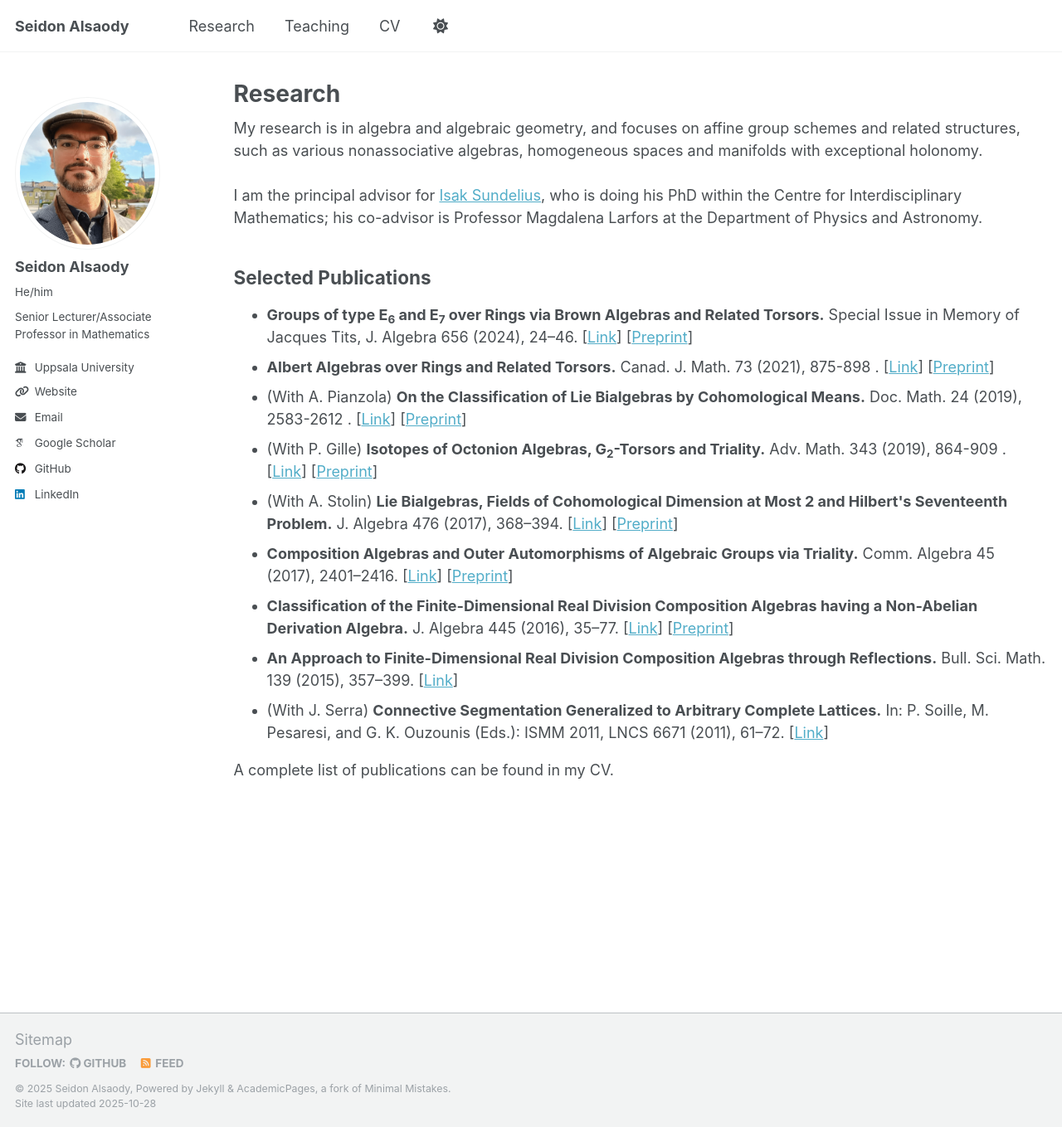
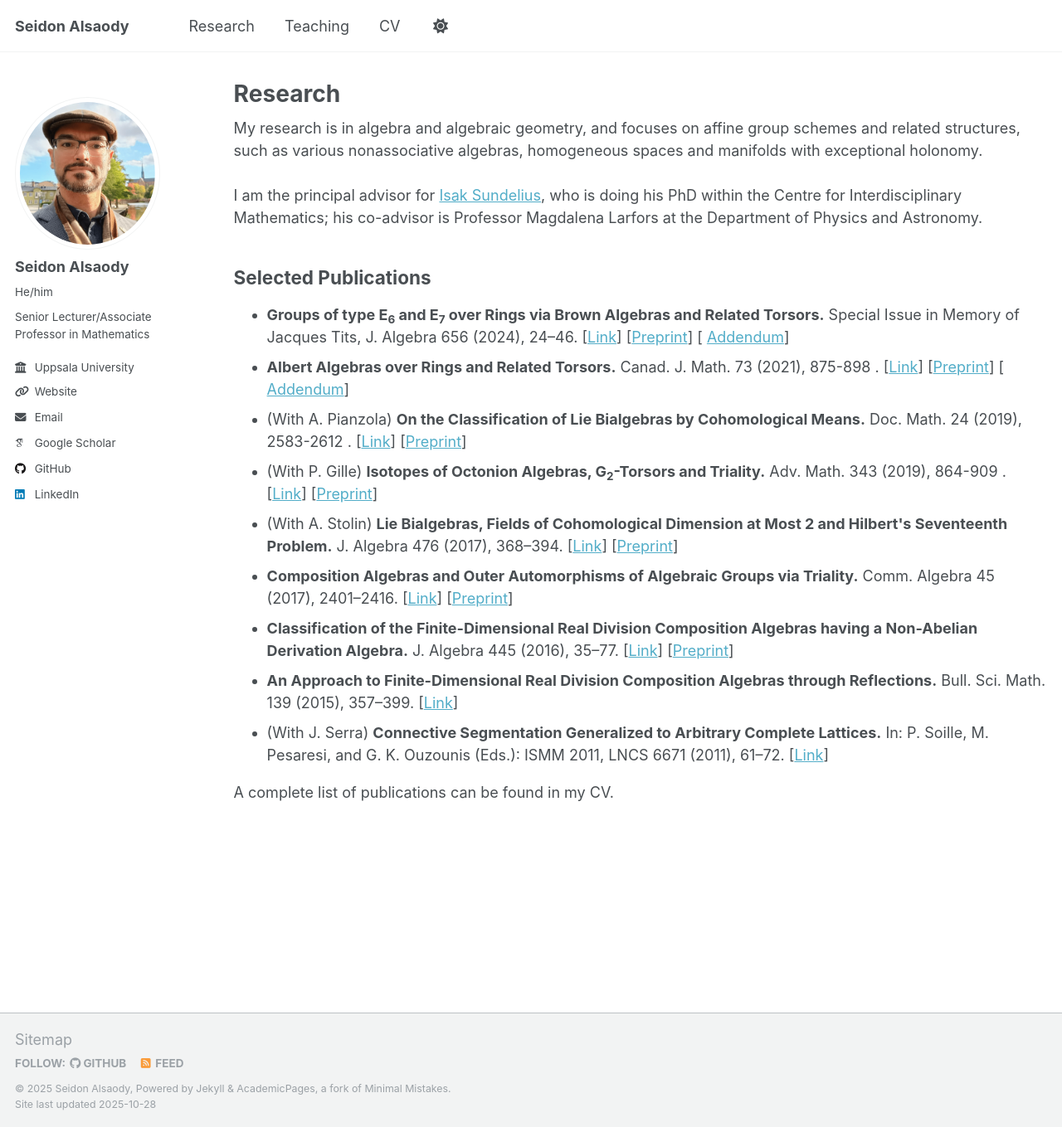
Before and after one commit to seidon-alsaody/seidon-alsaody.github.io, a Jekyll site: the page built from _pages/publications.html, in a window 1280 px wide and 1359 px high. Shown: the whole window at 83% size. Built offline with Jekyll 4.4.1, drawn with Linux system fonts in a browser that asks for light colours; some web fonts are replaced; a script that is not in the unit is left out.

Commit message:
Update publications.html

```diff
--- a/_pages/publications.html
+++ b/_pages/publications.html
@@ -20,6 +20,7 @@ at the Department of Physics and Astronomy. <br>
             <span class="links">
                 [<a href="https://doi.org/10.1016/j.jalgebra.2023.03.012" target="_blank" rel="noopener noreferrer">Link</a>]
                 [<a href="http://arxiv.org/abs/2210.15924" target="_blank" rel="noopener noreferrer">Preprint</a>]
+                [ <a href="https://seidon-alsaody.github.io/files/Addendum.pdf" target="_blank"> Addendum</a>]
             </span>
         </li>
         <li>
@@ -27,6 +28,8 @@ at the Department of Physics and Astronomy. <br>
             <span class="links">
                 [<a href="https://doi.org/10.4153/S0008414X20000218" target="_blank" rel="noopener noreferrer">Link</a>]
                 [<a href="http://arxiv.org/abs/1901.04459" target="_blank" rel="noopener noreferrer">Preprint</a>]
+                                [ <a href="https://seidon-alsaody.github.io/files/Addendum.pdf" target="_blank"> Addendum</a>]
+
             </span>
         </li>
         <li>
```
